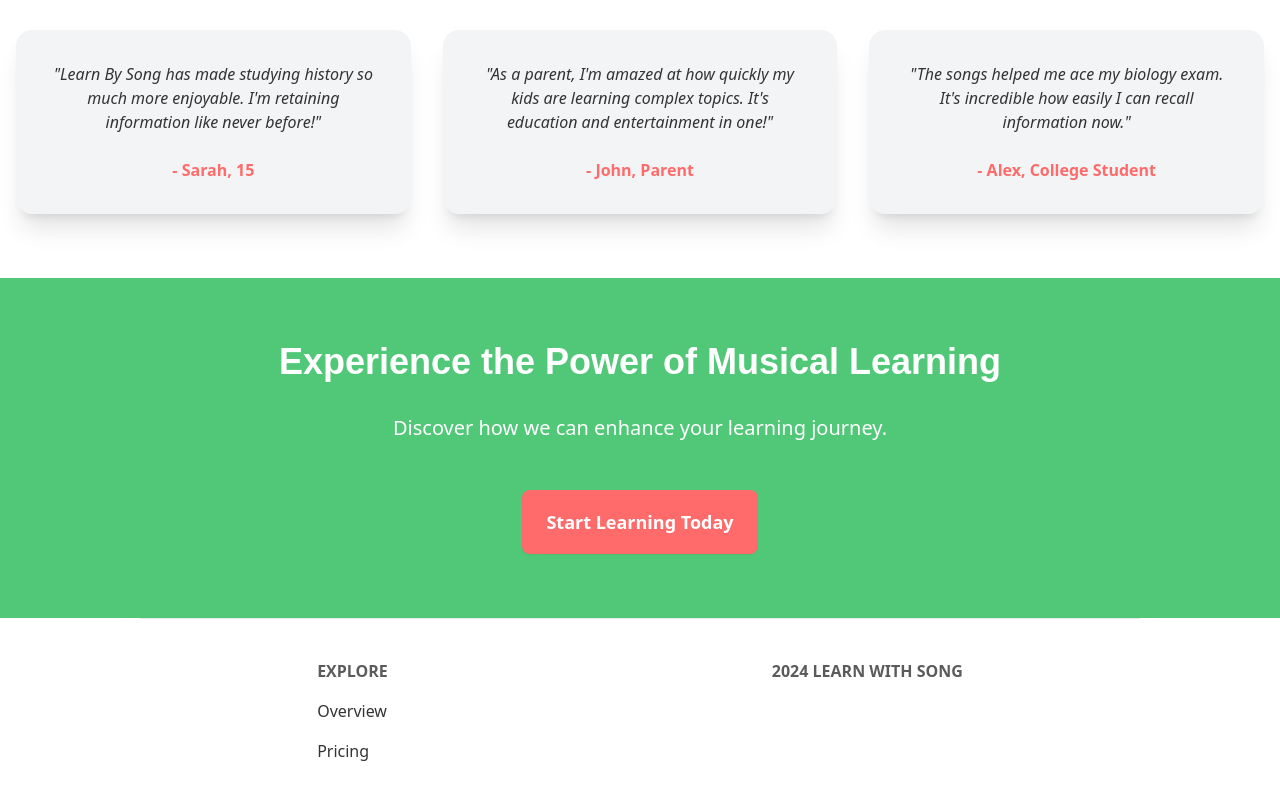
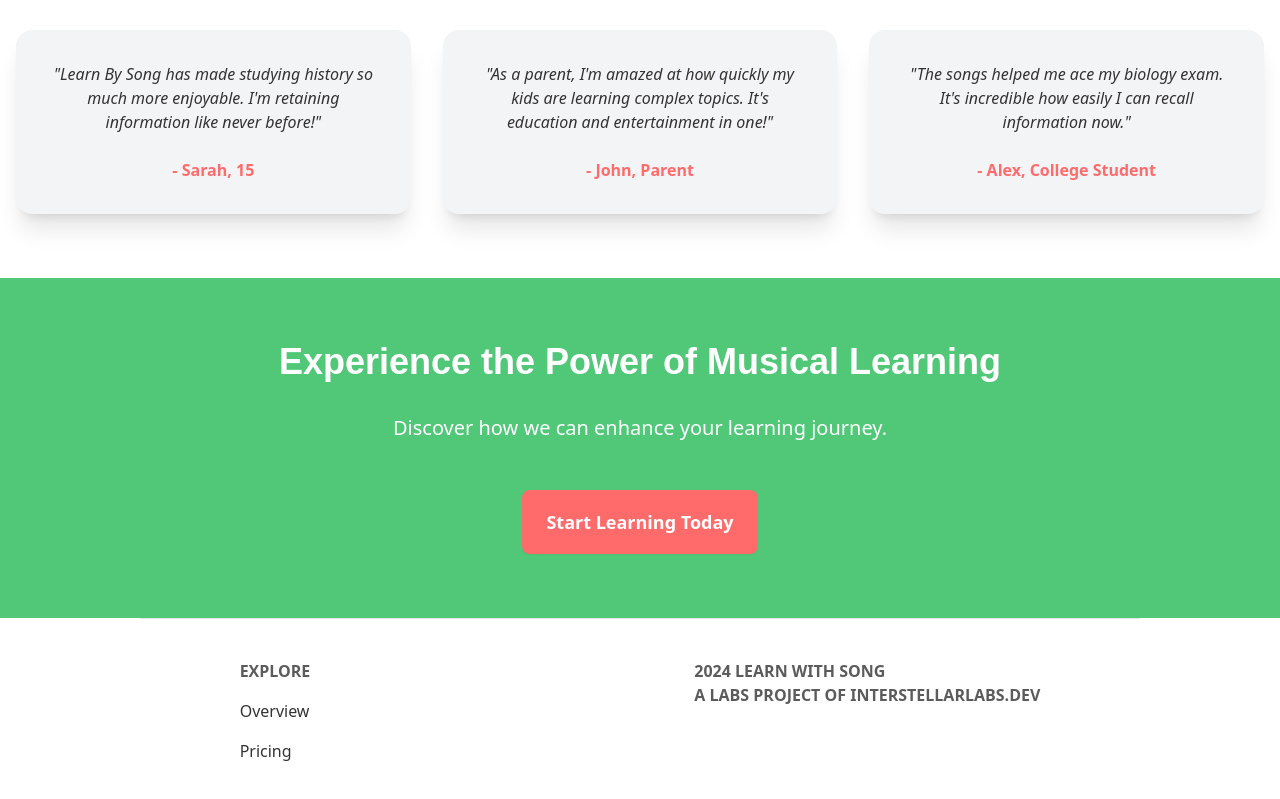
Before and after one commit to FaisalAbid/learnbyai, a SvelteKit app: page / in a window 1280 px wide. Shown: the part 2542-3341 px from the top of the page. Built offline with nearby package versions, Linux system fonts and the light colour scheme.

Commit message:
Update footer text in marketing layout

```diff
--- a/src/routes/(marketing)/+layout.svelte
+++ b/src/routes/(marketing)/+layout.svelte
@@ -59,7 +59,9 @@
       <!--<a class="link link-hover my-1" href="/blog">Blog</a> -->
     </nav>
     <aside>
-      <span class="footer-title opacity-80">2024 Learn With Song</span>
+      <span class="footer-title opacity-80"
+        >2024 Learn With Song<br /> A Labs project of InterstellarLabs.dev</span
+      >
     </aside>
   </footer>
 </div>
```
